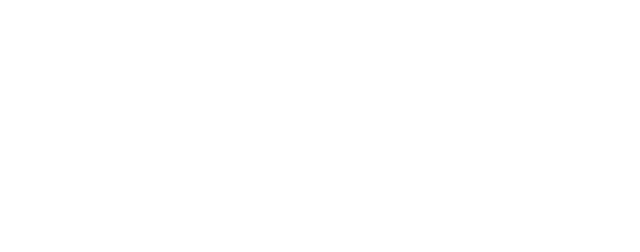
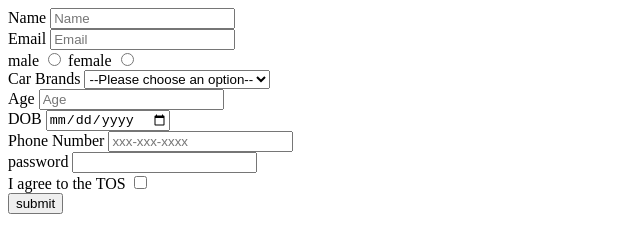
Before and after one commit to acciojob/signup-form-car-Umesh8142, a website: page main.html in a window 1280 px wide. Shown: the whole page, without its empty margins (0-640 px from the left). Drawn offline with Linux system fonts and the light colour scheme.

Commit message:
created a submission

```diff
--- a/main.html
+++ b/main.html
@@ -10,6 +10,26 @@
 	<!-- the entire body must be written by student -->
     <script type="text/javascript" src="./script.js">
 </script>
+	 <form method="post">
+        <label for="name">Name</label> <input placeholder="Name" type="text" id="name" required> <br>
+        <label for="email">Email</label> <input type="email"  placeholder="Email" id="email"  required> <br>
+        <label for="gender_m">male</label> <input type="radio" required id="gender_m"  name="gender">
+        <label for="gender_f">female</label> <input required type="radio" id="gender_f" name="gender" > <br>
+        <label for="cars">Car Brands</label>
+        <select required name="" id="cars" aria-placeholder ="--Please choose an option--">
+            <option value="">--Please choose an option--</option>
+            <option value="">BMW X6</option>
+            <option value="">AUDI</option>
+            <option value="">TATA</option>
+        </select> <br>
+        <label for="age">Age</label> <input placeholder="Age" required type="number" id="age"  > <br>
+        <label for="dob">DOB</label> <input required type="date" id="dob"  > <br>
+        <label for="tel">Phone Number</label> <input placeholder="xxx-xxx-xxxx" type="tel" id="tel">  <br>
+        <label for="password">password</label> <input required type="password" id="password"  > <br>
+        <label for="tos">I agree to the TOS</label> <input required type="checkbox" id="tos"> <br>
+        <button type="submit"> submit</button>
+
+    </form>
 
 </body>
 
```
